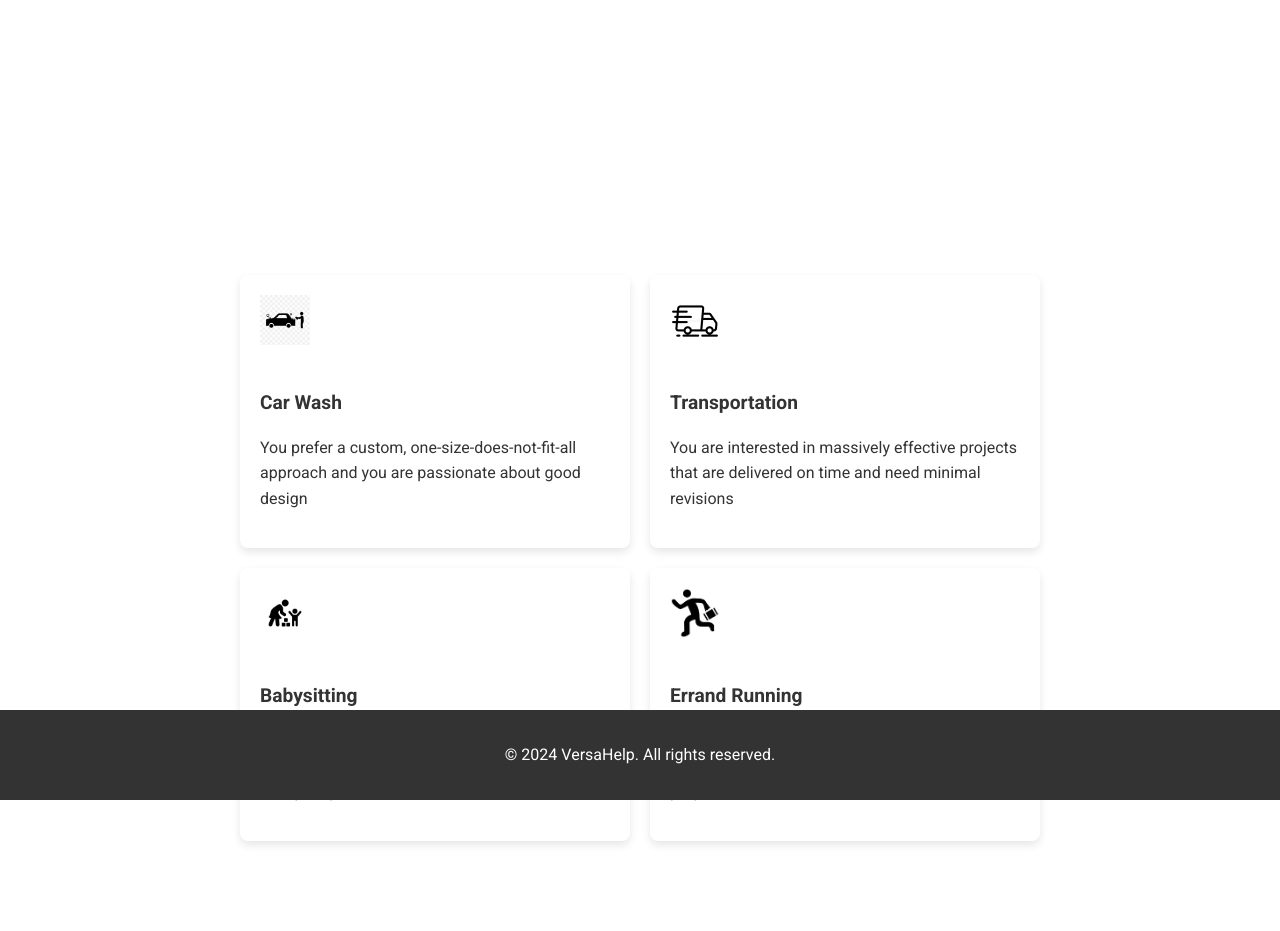
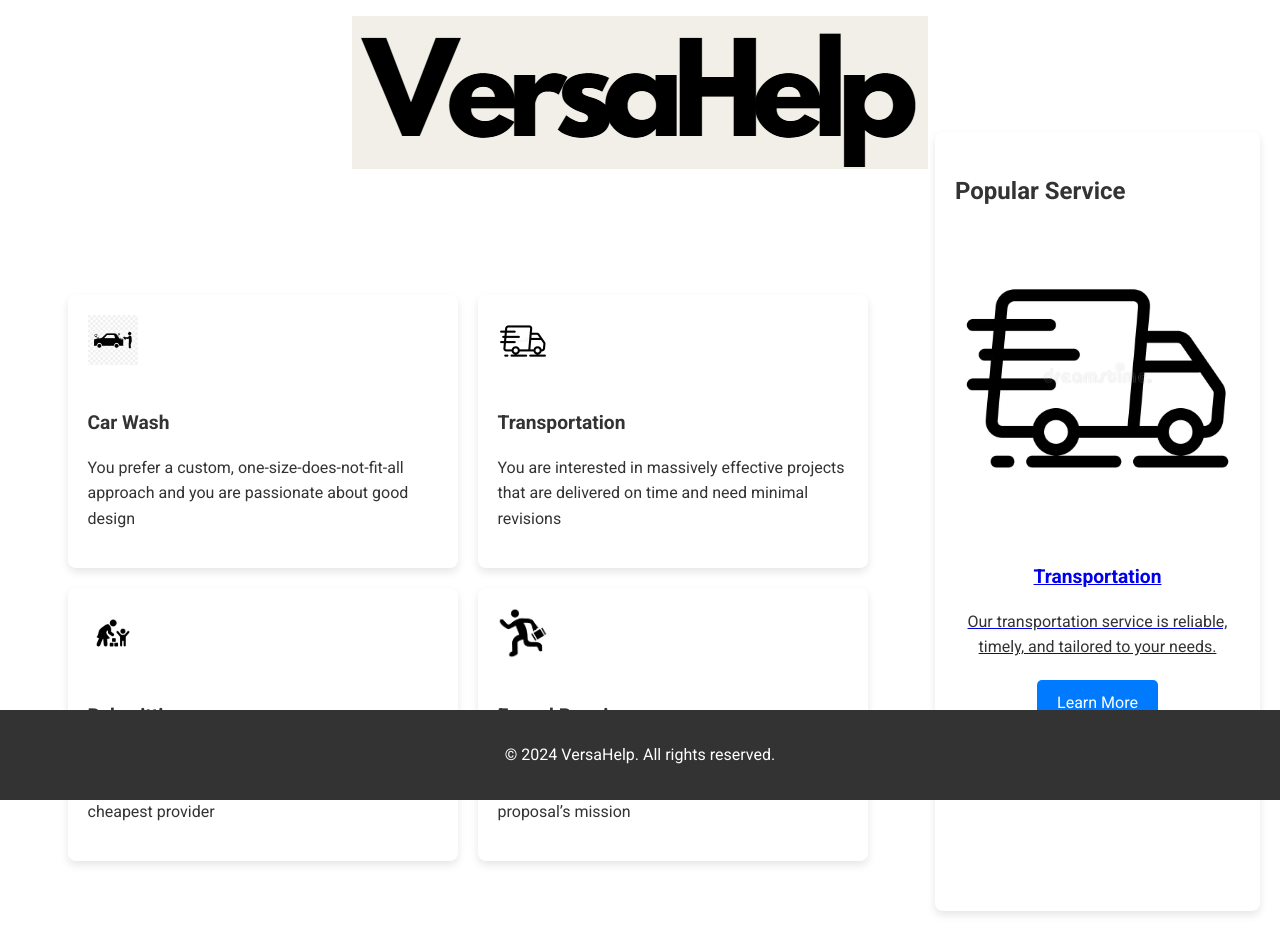
Before and after one commit to PrimeTony/VersaHelp-Website, a plain HTML site: page index.html in a window 1280 px wide. Before the commit the page ends 891 px from the top, so only its background shows below. Drawn offline with Linux system fonts and the light colour scheme.

Commit message:
updates on home screen including VersaHelp Logo

```diff
--- a/index.css
+++ b/index.css
@@ -20,18 +20,18 @@ header {
     z-index: 1000; /* Ensures header stays on top */
 }
 
-/* General section styling */
-section {
-    padding: 2em 1em;
-    max-width: 800px;
-    margin: 6em auto 0; /* Centers content and adjusts for fixed header */
+/* Main content container */
+.content {
+    display: flex;
+    margin-top: 7em; /* Adjust for fixed header */
+    padding: 20px;
 }
 
-/* Container for the new section */
+/* General section styling */
 .container {
     text-align: center;
     padding: 50px 20px;
-    margin-top: 7em; /* Adjust margin to avoid overlap with fixed header */
+    flex: 3; /* Main content flex */
 }
 
 .container h1 {
@@ -80,6 +80,56 @@ section {
     color: #333;
 }
 
+/* Popular service sidebar */
+.popular-service {
+    flex: 1; /* Sidebar flex */
+    padding: 20px;
+    background-color: #fff;
+    box-shadow: 0 4px 8px rgba(0, 0, 0, 0.1);
+    border-radius: 8px;
+    margin-left: 20px;
+}
+
+.popular-service h2 {
+    font-size: 1.5em;
+    margin-bottom: 20px;
+}
+
+.service-preview {
+    text-align: center;
+}
+
+.service-preview img {
+    width: 100%;
+    height: auto;
+    border-radius: 8px;
+    margin-bottom: 20px;
+}
+
+.service-preview h3 {
+    font-size: 1.2em;
+    margin-bottom: 10px;
+}
+
+.service-preview p {
+    font-size: 1em;
+    color: #333;
+    margin-bottom: 20px;
+}
+
+.service-preview .btn {
+    display: inline-block;
+    padding: 10px 20px;
+    background-color: #007BFF;
+    color: white;
+    text-decoration: none;
+    border-radius: 5px;
+}
+
+.service-preview .btn:hover {
+    background-color: #0056b3;
+}
+
 /* Footer styling */
 footer {
     background-color: #333;
--- a/index.html
+++ b/index.html
@@ -8,10 +8,10 @@
     <link href="https://fonts.googleapis.com/css2?family=Roboto:wght@400;700&display=swap" rel="stylesheet">
 </head>
 <body>
-    <header>
-        <h1>VersaHelp</h1>
-    </header>
+    <header> <div class="logo-container"> <img src="images/Logos/VersaHelp v1.png" alt="VersaHelp Logo" class="logo">
+    </div> <h1>VersaHelp</h1> </header>
 
+    <div class="content">
         <div class="container">
             <h1>We are a good fit if...</h1>
             <div class="grid">
@@ -38,6 +38,19 @@
             </div>
         </div>
 
+        <aside class="popular-service">
+            <h2>Popular Service</h2>
+            <div class="service-preview">
+                <a href="transportation.html">
+                    <img src="images/icons/transport icon.webp" alt="Transportation">
+                    <h3>Transportation</h3>
+                    <p>Our transportation service is reliable, timely, and tailored to your needs.</p>
+                    <span class="btn">Learn More</span>
+                </a>
+            </div>
+        </aside>
+    </div>
+
     <footer>
         <p>&copy; 2024 VersaHelp. All rights reserved.</p>
     </footer>
```
Also changed, not shown: images/Logos/VersaHelp v1.png (added). Lines whose indentation alone changed are shown as unchanged.
